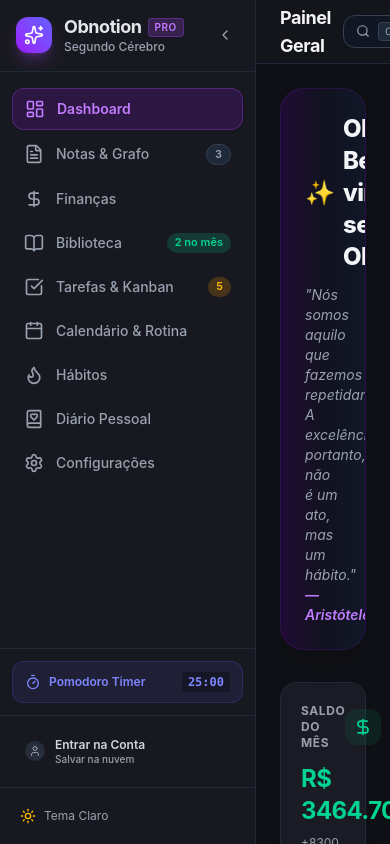
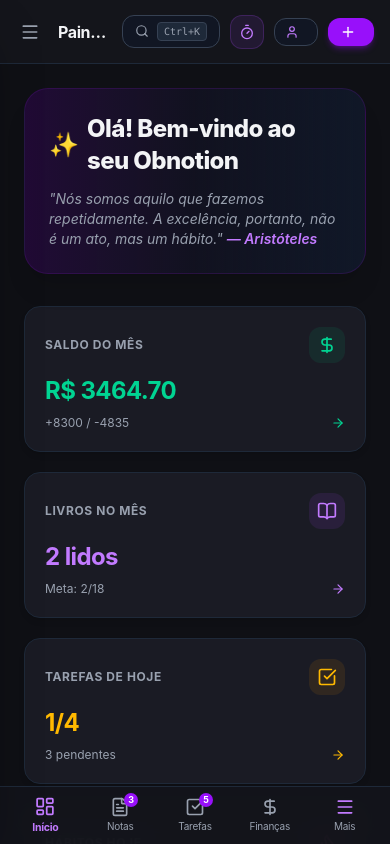
Before and after one commit to lucasiurdmt-collab/obnotion, a React (Vite) app: page / in a window 390 px wide. Built offline with nearby package versions, Linux system fonts and the light colour scheme; no server answers.

Commit message:
feat(mobile): add PWA manifest, mobile drawer sidebar, and native bottom navigation bar

```diff
--- a/src/App.jsx
+++ b/src/App.jsx
@@ -2,6 +2,7 @@
 import { useStorage } from './hooks/useStorage';
 import Sidebar from './components/Sidebar';
 import Header from './components/Header';
+import BottomNav from './components/Mobile/BottomNav';
 import QuickSearchModal from './components/QuickSearchModal';
 import PomodoroModal from './components/Pomodoro/PomodoroModal';
 import AuthModal from './components/Auth/AuthModal';
@@ -42,6 +43,7 @@
   const [activeTab, setActiveTab] = useState('dashboard');
   const [darkMode, setDarkMode] = useState(true);
   const [sidebarCollapsed, setSidebarCollapsed] = useState(false);
+  const [isMobileMenuOpen, setIsMobileMenuOpen] = useState(false);
   const [isSearchOpen, setIsSearchOpen] = useState(false);
   const [isAuthModalOpen, setIsAuthModalOpen] = useState(false);
   const [selectedNoteId, setSelectedNoteId] = useState(data.notes?.[0]?.id || null);
@@ -123,6 +125,8 @@
         setDarkMode={setDarkMode}
         collapsed={sidebarCollapsed}
         setCollapsed={setSidebarCollapsed}
+        mobileOpen={isMobileMenuOpen}
+        onCloseMobile={() => setIsMobileMenuOpen(false)}
         onOpenPomodoro={() => setIsPomodoroOpen(true)}
         onOpenAuth={() => setIsAuthModalOpen(true)}
         user={user}
@@ -142,6 +146,7 @@
           onOpenSearch={() => setIsSearchOpen(true)}
           onOpenPomodoro={() => setIsPomodoroOpen(true)}
           onOpenAuth={() => setIsAuthModalOpen(true)}
+          onToggleMobileMenu={() => setIsMobileMenuOpen((prev) => !prev)}
           user={user}
           isLoggedIn={isLoggedIn}
           isSyncing={isSyncing}
@@ -149,7 +154,7 @@
           darkMode={darkMode}
         />
 
-        <main className="flex-1 overflow-y-auto bg-inherit">
+        <main className="flex-1 overflow-y-auto bg-inherit pb-20 md:pb-0">
           {activeTab === 'dashboard' && (
             <DashboardView
               data={data}
@@ -268,6 +273,16 @@
         setSessionsCompleted={setPomodoroSessions}
       />
 
+      {/* Mobile Bottom Navigation Bar */}
+      <BottomNav
+        activeTab={activeTab}
+        setActiveTab={setActiveTab}
+        onOpenMobileMenu={() => setIsMobileMenuOpen(true)}
+        darkMode={darkMode}
+        notesCount={(data.notes || []).length}
+        tasksPendingCount={pendingTasksCount}
+      />
+
       {/* Global Auth & Cloud Sync Modal */}
       <AuthModal
         isOpen={isAuthModalOpen}
--- a/src/components/Header.jsx
+++ b/src/components/Header.jsx
@@ -1,11 +1,12 @@
 import React from 'react';
-import { Search, Plus, Sparkles, Timer, Cloud, CheckCircle2, User } from 'lucide-react';
+import { Search, Plus, Sparkles, Timer, Cloud, CheckCircle2, User, Menu } from 'lucide-react';
 
 export default function Header({
   activeTab,
   onOpenSearch,
   onOpenPomodoro,
   onOpenAuth,
+  onToggleMobileMenu,
   user,
   isLoggedIn,
   isSyncing,
@@ -14,36 +15,45 @@
 }) {
   const titles = {
     dashboard: 'Painel Geral',
-    notes: 'Notas & Grafo de Conhecimento',
-    finance: 'Controle Financeiro',
-    books: 'Biblioteca & Leituras',
-    tasks: 'Quadro de Tarefas & Kanban',
-    calendar: 'Calendário & Rotina Semanal',
-    habits: 'Rastreador de Hábitos',
-    journal: 'Diário Pessoal & Reflexão',
-    settings: 'Configurações & Backup'
+    notes: 'Notas & Grafo',
+    finance: 'Finanças',
+    books: 'Biblioteca',
+    tasks: 'Tarefas & Kanban',
+    calendar: 'Calendário & Rotina',
+    habits: 'Hábitos',
+    journal: 'Diário Pessoal',
+    settings: 'Configurações'
   };
 
   const getFormattedDate = () => {
-    const options = { weekday: 'long', day: 'numeric', month: 'long', year: 'numeric' };
+    const options = { weekday: 'short', day: 'numeric', month: 'short' };
     const dateStr = new Date().toLocaleDateString('pt-BR', options);
     return dateStr.charAt(0).toUpperCase() + dateStr.slice(1);
   };
 
   return (
     <header
-      className={`h-16 px-6 border-b flex items-center justify-between transition-colors ${
+      className={`h-16 px-4 md:px-6 border-b flex items-center justify-between transition-colors ${
         darkMode
           ? 'bg-[#14151b] border-gray-800 text-gray-100'
           : 'bg-white border-gray-200 text-gray-800'
       } sticky top-0 z-10`}
     >
-      {/* Title / Breadcrumb */}
-      <div className="flex items-center space-x-3">
-        <h2 className="text-lg font-bold tracking-tight text-inherit">
+      {/* Title / Hamburger Menu / Breadcrumb */}
+      <div className="flex items-center space-x-2.5 sm:space-x-3 min-w-0">
+        {/* Mobile Drawer Trigger */}
+        <button
+          onClick={onToggleMobileMenu}
+          className="p-2 -ml-1 rounded-xl text-gray-400 hover:text-gray-100 hover:bg-gray-800/50 md:hidden flex-shrink-0"
+          title="Abrir Menu"
+        >
+          <Menu className="w-5 h-5" />
+        </button>
+
+        <h2 className="text-base sm:text-lg font-bold tracking-tight text-inherit truncate">
           {titles[activeTab] || 'Obnotion'}
         </h2>
-        <span className="hidden md:inline-block text-xs px-2.5 py-1 rounded-full bg-gray-500/10 text-gray-400 border border-gray-500/20">
+        <span className="hidden lg:inline-block text-[11px] px-2.5 py-0.5 rounded-full bg-gray-500/10 text-gray-400 border border-gray-500/20">
           {getFormattedDate()}
         </span>
       </div>
--- /dev/null
+++ b/src/components/Mobile/BottomNav.jsx
@@ -0,0 +1,69 @@
+import React from 'react';
+import {
+  LayoutDashboard,
+  FileText,
+  CheckSquare,
+  DollarSign,
+  Menu
+} from 'lucide-react';
+
+export default function BottomNav({
+  activeTab,
+  setActiveTab,
+  onOpenMobileMenu,
+  darkMode,
+  notesCount,
+  tasksPendingCount
+}) {
+  const navItems = [
+    { id: 'dashboard', label: 'Início', icon: LayoutDashboard },
+    { id: 'notes', label: 'Notas', icon: FileText, badge: notesCount },
+    { id: 'tasks', label: 'Tarefas', icon: CheckSquare, badge: tasksPendingCount },
+    { id: 'finance', label: 'Finanças', icon: DollarSign },
+  ];
+
+  return (
+    <nav
+      className={`md:hidden fixed bottom-0 left-0 right-0 z-30 border-t flex items-center justify-around px-2 py-1.5 transition-colors ${
+        darkMode
+          ? 'bg-[#14151b]/95 border-gray-800 text-gray-400 backdrop-blur-md'
+          : 'bg-white/95 border-gray-200 text-gray-600 backdrop-blur-md'
+      } pb-safe`}
+    >
+      {navItems.map((item) => {
+        const Icon = item.icon;
+        const isActive = activeTab === item.id;
+        return (
+          <button
+            key={item.id}
+            onClick={() => setActiveTab(item.id)}
+            className={`flex flex-col items-center justify-center flex-1 py-1 px-1 rounded-xl transition-all relative ${
+              isActive
+                ? 'text-purple-400 font-bold scale-105'
+                : 'hover:text-gray-200'
+            }`}
+          >
+            <div className="relative">
+              <Icon className="w-5 h-5" />
+              {item.badge > 0 && (
+                <span className="absolute -top-1 -right-2 min-w-[14px] h-3.5 px-1 bg-purple-600 text-white text-[9px] font-bold rounded-full flex items-center justify-center">
+                  {item.badge > 99 ? '99+' : item.badge}
+                </span>
+              )}
+            </div>
+            <span className="text-[10px] tracking-tight mt-0.5">{item.label}</span>
+          </button>
+        );
+      })}
+
+      {/* More / Menu Drawer trigger */}
+      <button
+        onClick={onOpenMobileMenu}
+        className="flex flex-col items-center justify-center flex-1 py-1 px-1 rounded-xl transition-all hover:text-gray-200 text-gray-400"
+      >
+        <Menu className="w-5 h-5 text-purple-400" />
+        <span className="text-[10px] tracking-tight mt-0.5">Mais</span>
+      </button>
+    </nav>
+  );
+}
--- a/src/components/Sidebar.jsx
+++ b/src/components/Sidebar.jsx
@@ -16,7 +16,8 @@
   ChevronRight,
   Plus,
   Sparkles,
-  User
+  User,
+  X
 } from 'lucide-react';
 
 export default function Sidebar({
@@ -26,6 +27,8 @@
   setDarkMode,
   collapsed,
   setCollapsed,
+  mobileOpen,
+  onCloseMobile,
   onOpenPomodoro,
   onOpenAuth,
   user,
@@ -55,20 +58,38 @@
     return `${m.toString().padStart(2, '0')}:${s.toString().padStart(2, '0')}`;
   };
 
+  const handleSelectTab = (id) => {
+    setActiveTab(id);
+    if (onCloseMobile) onCloseMobile();
+  };
+
   return (
+    <>
+      {/* Mobile Backdrop Overlay */}
+      {mobileOpen && (
+        <div
+          className="fixed inset-0 bg-black/70 backdrop-blur-xs z-40 md:hidden animate-fade-in"
+          onClick={onCloseMobile}
+        />
+      )}
+
       <aside
-      className={`${
-        collapsed ? 'w-20' : 'w-64'
-      } flex-shrink-0 transition-all duration-300 ease-in-out flex flex-col border-r ${
+        className={`fixed md:relative inset-y-0 left-0 z-50 md:z-20 ${
+          collapsed ? 'md:w-20' : 'w-72 md:w-64'
+        } flex-shrink-0 transition-transform md:transition-all duration-300 ease-in-out flex flex-col border-r ${
           darkMode
-          ? 'bg-[#181920] border-gray-800 text-gray-200'
-          : 'bg-white border-gray-200 text-gray-800'
-      } h-screen select-none relative z-20`}
+            ? 'bg-[#181920] border-gray-800 text-gray-200 shadow-2xl md:shadow-none'
+            : 'bg-white border-gray-200 text-gray-800 shadow-2xl md:shadow-none'
+        } h-full select-none ${
+          mobileOpen ? 'translate-x-0' : '-translate-x-full md:translate-x-0'
+        }`}
       >
         {/* Brand Header */}
         <div className="p-4 border-b border-inherit flex items-center justify-between">
-        {!collapsed && (
-          <div className="flex items-center space-x-3 cursor-pointer" onClick={() => setActiveTab('dashboard')}>
+          <div
+            className="flex items-center space-x-3 cursor-pointer"
+            onClick={() => handleSelectTab('dashboard')}
+          >
             <div className="w-9 h-9 rounded-xl bg-gradient-to-tr from-purple-600 to-indigo-500 flex items-center justify-center text-white shadow-lg shadow-purple-500/25">
               <Sparkles className="w-5 h-5" />
             </div>
@@ -82,27 +103,26 @@
               <p className="text-xs text-gray-400 font-medium">Segundo Cérebro</p>
             </div>
           </div>
-        )}
 
-        {collapsed && (
-          <div
-            className="w-10 h-10 mx-auto rounded-xl bg-gradient-to-tr from-purple-600 to-indigo-500 flex items-center justify-center text-white shadow-md cursor-pointer"
-            onClick={() => setActiveTab('dashboard')}
-            title="Obnotion"
-          >
-            <Sparkles className="w-5 h-5" />
-          </div>
-        )}
-
+          <div className="flex items-center space-x-1">
+            {/* Desktop Collapse Toggle */}
             <button
               onClick={() => setCollapsed(!collapsed)}
-          className={`p-1.5 rounded-lg text-gray-400 hover:text-gray-100 hover:bg-gray-700/30 transition-colors ${
-            collapsed ? 'hidden' : 'block'
-          }`}
+              className={`p-1.5 rounded-lg text-gray-400 hover:text-gray-100 hover:bg-gray-700/30 transition-colors hidden md:block`}
               title={collapsed ? 'Expandir barra lateral' : 'Recolher barra lateral'}
             >
               <ChevronLeft className="w-4 h-4" />
             </button>
+
+            {/* Mobile Close Button */}
+            <button
+              onClick={onCloseMobile}
+              className="p-1.5 rounded-lg text-gray-400 hover:text-gray-100 hover:bg-gray-700/30 transition-colors md:hidden"
+              title="Fechar menu"
+            >
+              <X className="w-5 h-5" />
+            </button>
+          </div>
         </div>
 
         {/* Navigation Links */}
@@ -113,27 +133,27 @@
             return (
               <button
                 key={item.id}
-              onClick={() => setActiveTab(item.id)}
+                onClick={() => handleSelectTab(item.id)}
                 className={`w-full flex items-center ${
-                collapsed ? 'justify-center px-0' : 'px-3'
-              } py-2.5 rounded-xl text-sm font-medium transition-all duration-150 group relative ${
+                  collapsed ? 'md:justify-center md:px-0' : ''
+                } px-3 py-2.5 rounded-xl text-sm font-medium transition-all duration-150 group relative ${
                   isActive
                     ? 'bg-purple-600/15 text-purple-400 border border-purple-500/30 font-semibold shadow-sm'
                     : 'text-gray-400 hover:text-gray-100 hover:bg-gray-800/40'
                 }`}
-              title={collapsed ? item.label : undefined}
+                title={item.label}
               >
                 <Icon
-                className={`w-5 h-5 flex-shrink-0 transition-transform group-hover:scale-110 ${
-                  isActive ? 'text-purple-400' : 'text-gray-400 group-hover:text-gray-200'
-                } ${!collapsed ? 'mr-3' : ''}`}
+                  className={`w-5 h-5 flex-shrink-0 transition-transform group-hover:scale-110 mr-3 ${
+                    collapsed ? 'md:mr-0' : ''
+                  } ${isActive ? 'text-purple-400' : 'text-gray-400 group-hover:text-gray-200'}`}
                 />
-              {!collapsed && (
-                <span className="truncate flex-1 text-left">{item.label}</span>
-              )}
-              {!collapsed && item.badge && (
+                <span className={`truncate flex-1 text-left ${collapsed ? 'md:hidden' : 'block'}`}>
+                  {item.label}
+                </span>
+                {item.badge && (
                   <span
-                  className={`text-[11px] font-semibold px-2 py-0.5 rounded-full ${
+                    className={`text-[11px] font-semibold px-2 py-0.5 rounded-full ${collapsed ? 'md:hidden' : 'inline-block'} ${
                       item.badgeColor || 'bg-gray-800 text-gray-400 border border-gray-700'
                     }`}
                   >
@@ -250,5 +270,6 @@
         )}
       </div>
     </aside>
+    </>
   );
 }
```
Also changed, not shown: index.html (+10 -4 lines), public/manifest.json (added). Lines whose indentation alone changed are shown as unchanged.
